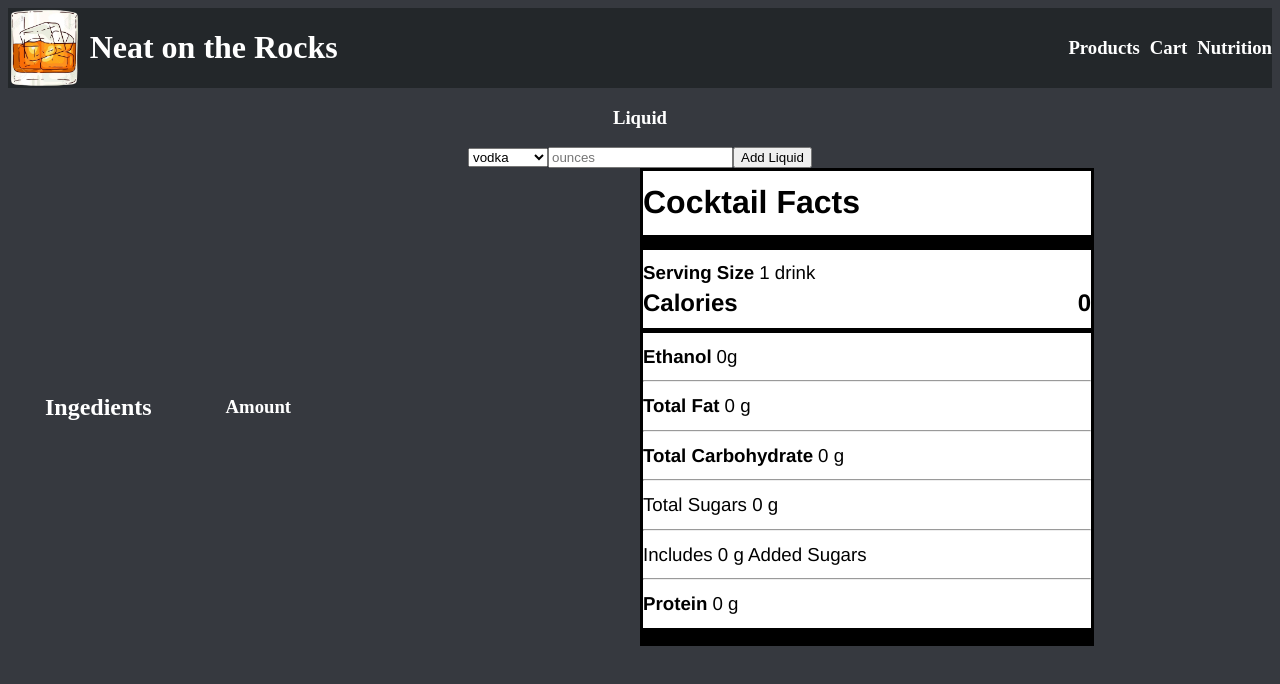
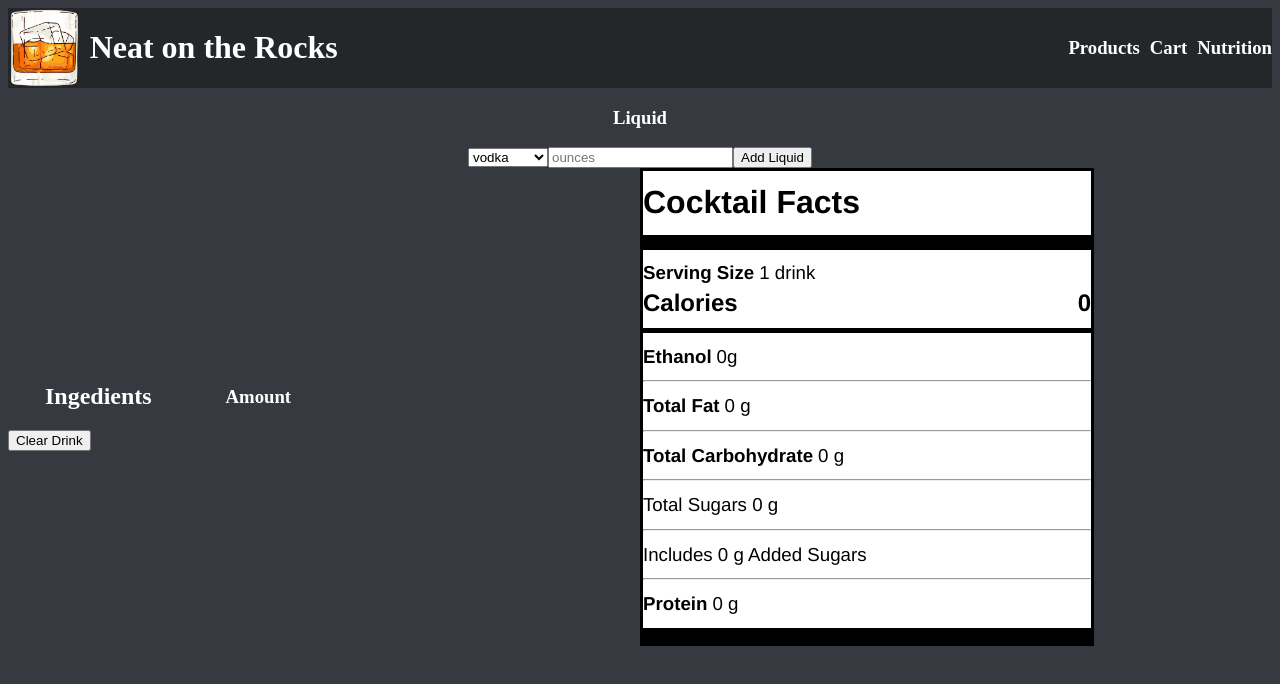
Before and after one commit to aldoportillo/NeatontheRocks, a React (Create React App) app: page /macro in a window 1280 px wide. Shown: the top 684 px of the page. Built offline with nearby package versions, Linux system fonts and the light colour scheme.

Commit message:
Add clear drink functionality

```diff
--- a/src/pages/Macro.js
+++ b/src/pages/Macro.js
@@ -28,6 +28,7 @@ export default function Macro () {
                     <h3>Amount</h3>
                 </div>
                 {renderSpecList}
+                <button onClick={() => setCocktail([])}>Clear Drink</button>
             </div>
             <div className='nutrition-label'>
                <NutritionLabel item={getMacros(cocktail, alcoholData)}/>
```
